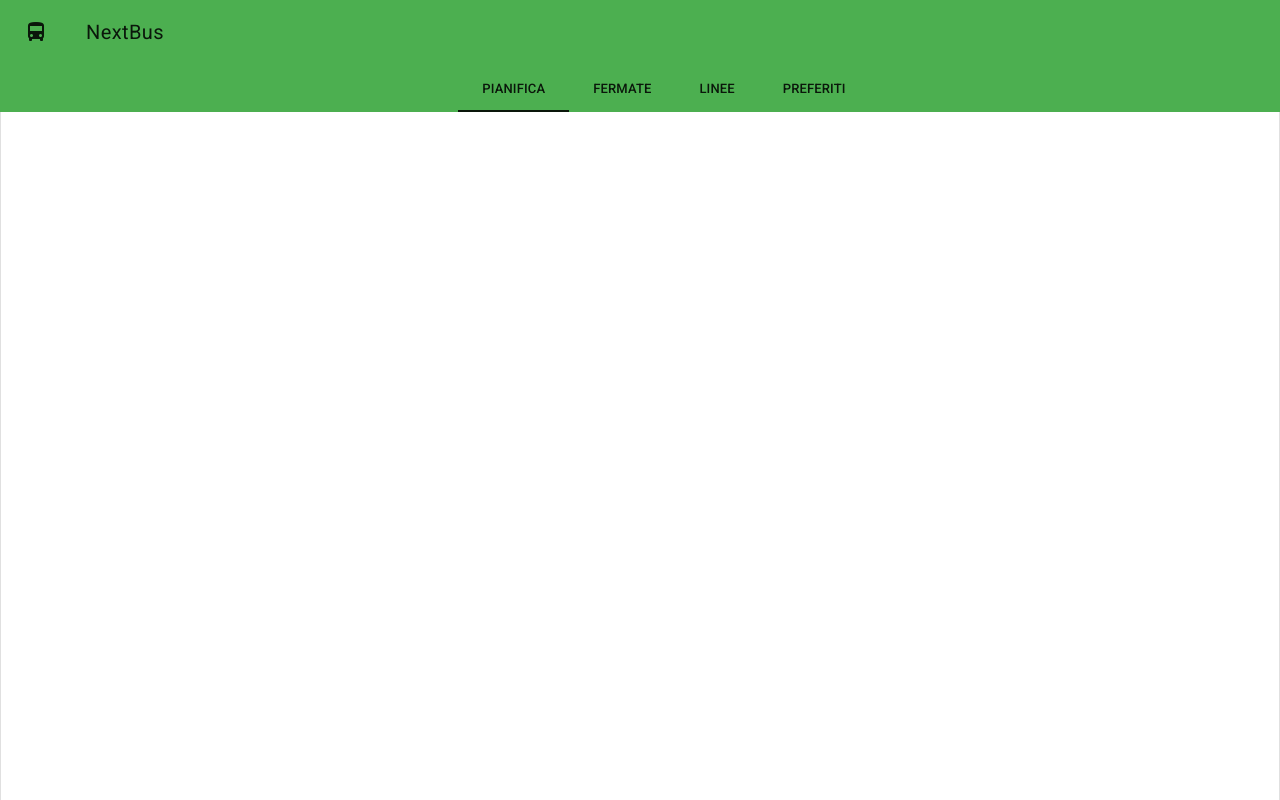
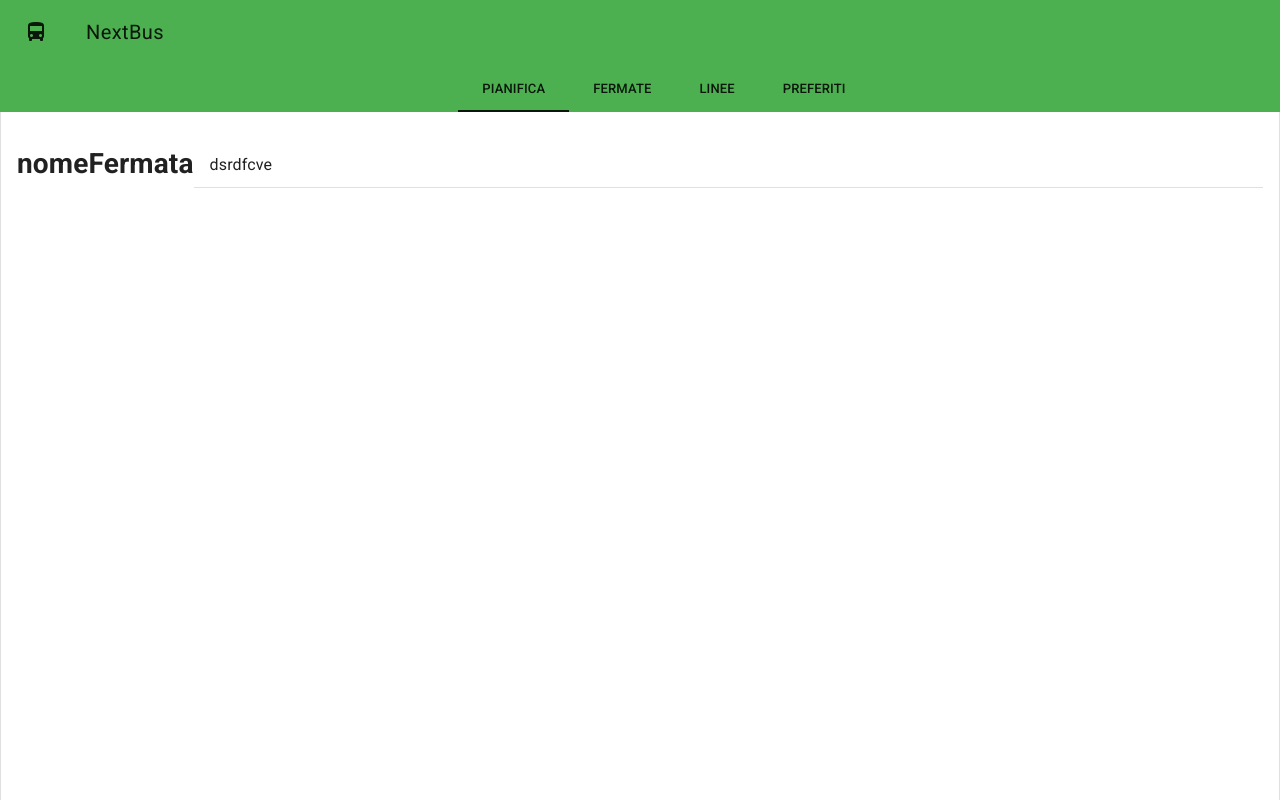
Before and after one commit to Franz148/nextbus_fan, a Vue app: page /fermataSingola in a window 1280 px wide. Built offline with nearby package versions, Linux system fonts and the light colour scheme.

Commit message:
prova lista

```diff
--- a/src/views/FermataSingola.vue
+++ b/src/views/FermataSingola.vue
@@ -1,12 +1,43 @@
 <template>
+<div class ="md-layout md-alignment-center-center">
+
+    <h1 class="md-alignment-centered-center"> nomeFermata<!--{{nome}}--> </h1>
+
+
+    <md-list class="md-layout">
+        <!--
+        <div v-for="orario in orari" :key="orario.valore">
+            <md-list-item class="md-aligment-centered-center">
+                <span>fff<inserisco valori dati di ogni singolo orario</span>
+            </md-list-item>
+            <md-divider></md-divider>
+        </div>
+        -->
+    <md-list-item>
+        dsrdfcve
+    </md-list-item>
+    <md-divider></md-divider>
+
+
+    </md-list>
+
+
+</div>
 
 </template>
 
 <script>
-export default {
+export default{
+    data: function()
+    {
+        return {
+            orari:[]
+        }
+    }
+}
 
-}
 </script>
+
 
 <style>
 
```
